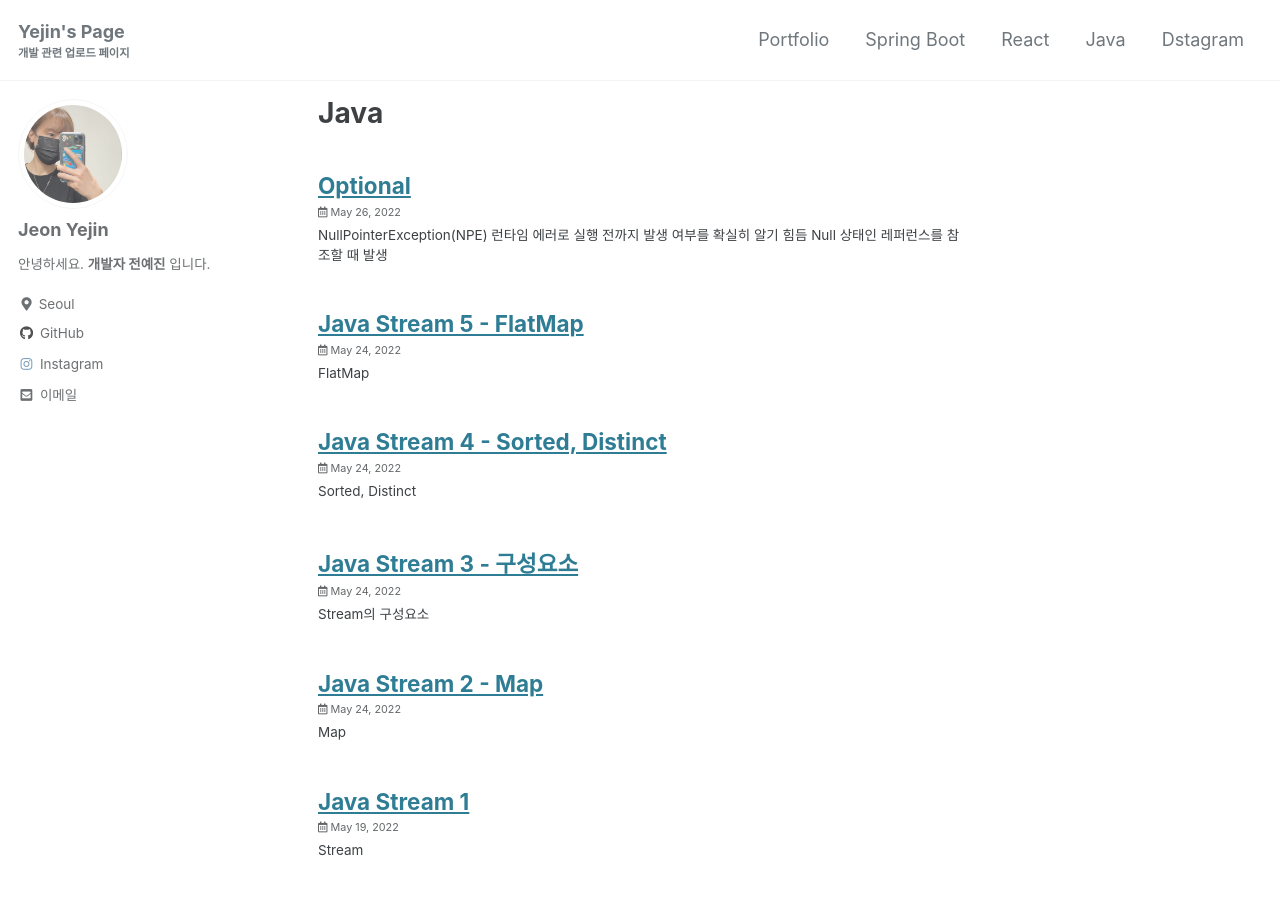
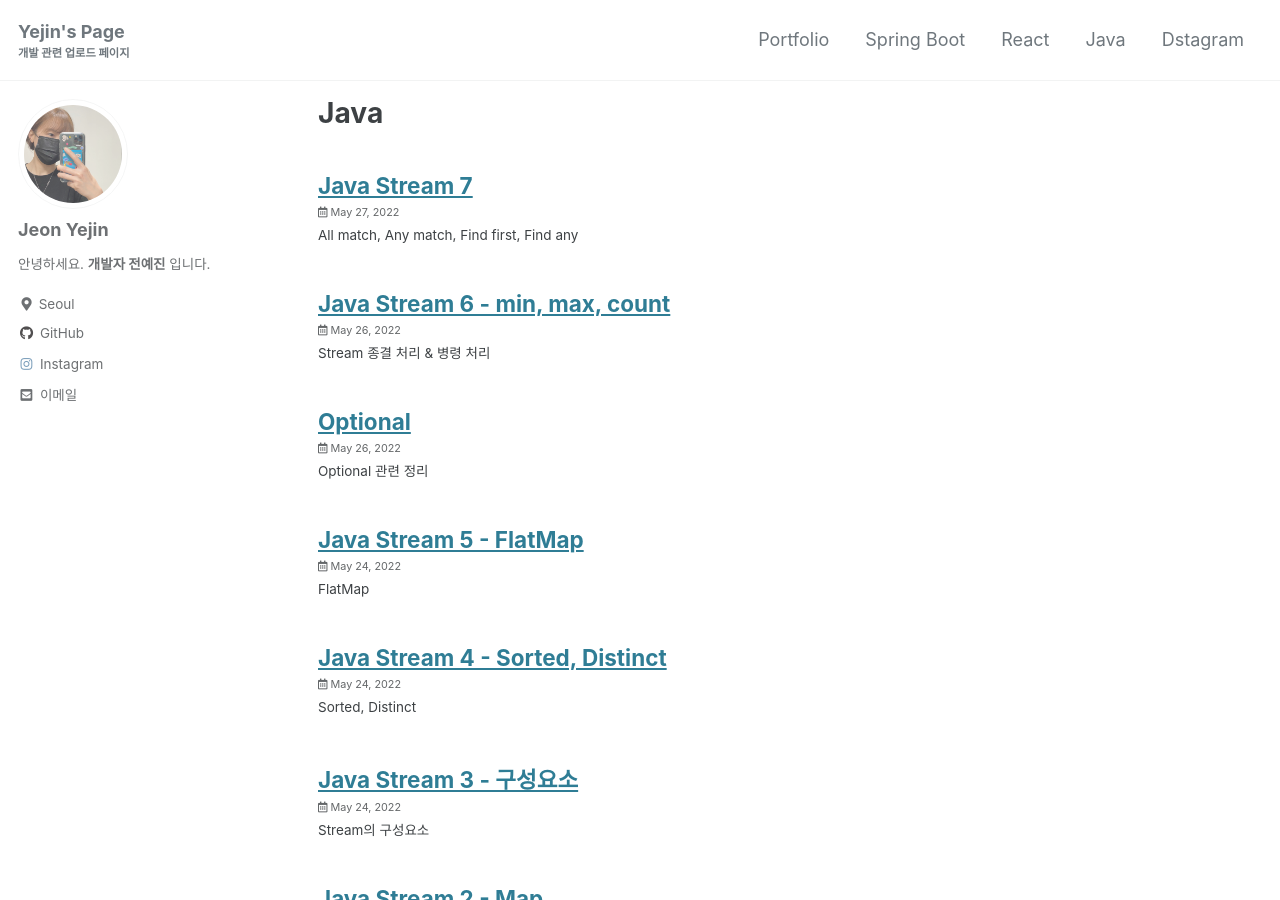
Before and after one commit to yejin-jeon-developer/git-page, a Jekyll site: the page built from _pages/categories/category-java.md, in a window 1280 px wide and 900 px high. Built offline with Jekyll 4.4.1, drawn with Linux system fonts in a browser that asks for light colours; cached includes are drawn as plain includes; part of the change alters nothing that is shown.

Commit message:
java8 stream post 추가

````diff
--- a/_posts/java/2022-05-26-java-stream-10.md
+++ b/_posts/java/2022-05-26-java-stream-10.md
@@ -1,5 +1,6 @@
 ---
 title:  "Optional"
+excerpt: "Optional 관련 정리"
 categories:
   - java
 ---
@@ -89,3 +90,34 @@ public <U> Optional<U> flatMap(Function<? super T, ? extends Optional<? extends
 ifPresent - Optional이 null이 아니라면 action 실행
 map - Optional이 null이 아니라면 mapper 적용
 flatMap - Mapper의 리턴값이 또 다른 Optional이라면 한 단계의 Optional이 되도록 Optional이 납작하게 해줌
+
+```java
+public class Chapter7S2 {
+    public static void main(String[] args) {
+        Optional<User> maybeUser = Optional.ofNullable(maybeGetUser(true));
+        maybeUser.ifPresent(System.out::println);
+
+        String userName = Optional.ofNullable(maybeGetUser(true))
+                .map(User::getId)
+                .map(id -> "the id is " + id)
+                .orElse("the id is empty"); // 여러개 연결해서 사용 가능
+
+        Optional<Optional<String>> maybeEmail = Optional.ofNullable(maybeGetUser(true))
+                .map(User::getEmailAddress);
+        Optional<String> maybeEmail2 = Optional.ofNullable(maybeGetUser(true))
+                .flatMap(User::getEmailAddress); // 1단계로 줄여줌
+        maybeEmail2.ifPresent(System.out::println);
+    }
+
+    public static User maybeGetUser(boolean returnUser) {
+        if (returnUser) {
+            return new User()
+                    .setId(1001)
+                    .setName("yejin")
+                    .setEmailAddress("jeonye@test.co.kr")
+                    .setVerified(false);
+        }
+        return null;
+    }
+}
+```
--- /dev/null
+++ b/_posts/java/2022-05-26-java-stream-11.md
@@ -0,0 +1,116 @@
+---
+title:  "Java Stream 6 - min, max, count"
+excerpt: "Stream 종결 처리 & 병령 처리"
+categories:
+  - java
+---
+### Stream 구성요소 - 종결처리
+- 종결처리를 통해 최종 결과물 도출
+- 종결처리의 실행이 필요할때 중간처리들이 비로소 실행
+
+### max, min, count
+```java
+Optional<T> max(Comparator<? super T> comparator);
+Optional<T> min(Comparator<? super T> comparator);
+long count();
+```
+max – Stream 안의 데이터 중 최대값을 반환. Stream이 비어있다면 빈 Optional을 반환.
+      Return이 Optional인 이유는 Stream이 비어있을 경우 값을 가져올 수 없기 때문.
+min – Stream 안의 데이터 중 최소값을 반환. Stream이 비어있다면 빈 Optional을 반환.
+count – Stream 안의 데이터의 개수를 반환.
+
+```java
+public class Chapter8S1 {
+      public static void main(String[] args) {
+            Optional<Integer> min = Stream.of(5, 3, 1, 43, 2).min((x, y) -> x - y);
+            System.out.println(min.get());
+
+            Stream.of(5, 3, 1, 43, 2).max(Comparator.naturalOrder())
+                    .ifPresent(System.out::println);
+
+            User user1 = new User()
+                    .setId(101)
+                    .setName("전예진")
+                    .setVerified(true)
+                    .setEmailAddress("yjjeon@naver.com");
+            User user2 = new User()
+                    .setId(102)
+                    .setName("피카츄")
+                    .setVerified(false)
+                    .setEmailAddress("pika@naver.com");
+            User user3 = new User()
+                    .setId(103)
+                    .setName("파이리")
+                    .setVerified(false)
+                    .setEmailAddress("fire@naver.com");
+            List<User> users = Arrays.asList(user1, user2, user3);
+
+            users.stream().min((u1, u2) -> u1.getName().compareTo(u2.getName()))
+                    .map(User::getName)
+                    .ifPresent(System.out::println);
+
+            long positiveIntegerCount = Stream.of(1, -4, 5, -3, 6)
+                    .filter(n -> n > 0)
+                    .count();
+            System.out.println(positiveIntegerCount);
+
+            LocalDateTime now = LocalDateTime.now(ZoneId.of("Asia/Seoul"));
+            user1.setCreatedAt(now.minusDays(2));
+            user2.setCreatedAt(now.minusHours(10));
+            user3.setCreatedAt(now.minusHours(1));
+            User user4 = new User()
+                    .setId(104)
+                    .setName("파이리")
+                    .setVerified(false)
+                    .setEmailAddress("fire@naver.com")
+                    .setCreatedAt(now.minusHours(27));
+            users = Arrays.asList(user1, user2, user3, user4);
+
+            long unVeriedUsersIn24hrs = users.stream()
+                    .filter(u -> u.getCreatedAt().isAfter(now.minusHours(24)))
+                    .filter(u -> !u.isVerified())
+                    .count();
+            System.out.println(unVeriedUsersIn24hrs);
+
+            Order order1 = new Order()
+                    .setId(1001)
+                    .setStatus(Order.OrderStatus.CREATED)
+                    .setCreatedByUserId(101)
+                    .setAmount(BigDecimal.valueOf(1000));
+            Order order2 = new Order()
+                    .setId(1002)
+                    .setStatus(Order.OrderStatus.ERROR)
+                    .setCreatedByUserId(103)
+                    .setAmount(BigDecimal.valueOf(4000));
+            Order order3 = new Order()
+                    .setId(1003)
+                    .setStatus(Order.OrderStatus.PROCESSED)
+                    .setCreatedByUserId(102)
+                    .setAmount(BigDecimal.valueOf(3000));
+            Order order4 = new Order()
+                    .setId(1004)
+                    .setStatus(Order.OrderStatus.ERROR)
+                    .setCreatedByUserId(104)
+                    .setAmount(BigDecimal.valueOf(2000));
+            Order order5 = new Order()
+                    .setId(1005)
+                    .setStatus(Order.OrderStatus.IN_PROGRESS)
+                    .setCreatedByUserId(101)
+                    .setAmount(BigDecimal.valueOf(5000));
+            List<Order> orders = Arrays.asList(order1, order2, order3, order4, order5);
+
+            BigDecimal maxErrorAmount = orders.stream()
+                    .filter(order -> order.getStatus() == Order.OrderStatus.ERROR)
+                    .map(Order::getAmount)
+                    .max(BigDecimal::compareTo)
+                    .orElse(BigDecimal.ZERO);
+            System.out.println("maxErrorAmount : " + maxErrorAmount);
+
+            Stream.of(order1, order2, order3, order4, order5)
+                    .filter(o -> o.getStatus() == Order.OrderStatus.ERROR)
+                    .max((o1, o2) -> o1.getAmount().compareTo(o2.getAmount()))
+                    .ifPresent(System.out::println);
+
+      }
+}
+```
--- /dev/null
+++ b/_posts/java/2022-05-27-java-stream-12.md
@@ -0,0 +1,103 @@
+---
+title:  "Java Stream 7"
+excerpt: "All match, Any match, Find first, Find any"
+categories:
+  - java
+---
+### All match, Any match
+```java
+boolean allMatch(Predicate<? super T> predicate);
+boolean anyMatch(Predicate<? super T> predicate);
+```
+- allMatch – Stream 안의 모든 데이터가 predicate을 만족하면 true
+- anyMatch – Stream 안의 데이터 중 하나라도 predicate을 만족하면 true
+
+```java
+public class Chapter8S2 {
+    public static void main(String[] args) {
+        List<Integer> numbers = Arrays.asList(3, -4, 2, 7, 9);
+
+        boolean allPositive = numbers.stream()
+                .allMatch(number -> number > 0);
+        System.out.println("allPositive : " + allPositive);
+
+        boolean anyNegative = numbers.stream()
+                .anyMatch(number -> number < 0);
+        System.out.println("anyNegative : " + anyNegative);
+
+        User user1 = new User()
+                .setId(101)
+                .setName("전예진")
+                .setVerified(true)
+                .setEmailAddress("yjjeon@naver.com");
+        User user2 = new User()
+                .setId(102)
+                .setName("피카츄")
+                .setVerified(false)
+                .setEmailAddress("pika@naver.com");
+        User user3 = new User()
+                .setId(103)
+                .setName("파이리")
+                .setVerified(false)
+                .setEmailAddress("fire@naver.com");
+        List<User> users = Arrays.asList(user1, user2, user3);
+
+        boolean allUserVerified = users.stream()
+                .allMatch(user -> user.isVerified());
+        System.out.println("allUserVerified : " + allUserVerified);
+
+        Order order1 = new Order()
+                .setId(1001)
+                .setStatus(Order.OrderStatus.CREATED)
+                .setCreatedByUserId(101)
+                .setAmount(BigDecimal.valueOf(1000));
+        Order order2 = new Order()
+                .setId(1002)
+                .setStatus(Order.OrderStatus.ERROR)
+                .setCreatedByUserId(103)
+                .setAmount(BigDecimal.valueOf(4000));
+        Order order3 = new Order()
+                .setId(1003)
+                .setStatus(Order.OrderStatus.PROCESSED)
+                .setCreatedByUserId(102)
+                .setAmount(BigDecimal.valueOf(3000));
+        Order order4 = new Order()
+                .setId(1004)
+                .setStatus(Order.OrderStatus.ERROR)
+                .setCreatedByUserId(104)
+                .setAmount(BigDecimal.valueOf(2000));
+        Order order5 = new Order()
+                .setId(1005)
+                .setStatus(Order.OrderStatus.IN_PROGRESS)
+                .setCreatedByUserId(101)
+                .setAmount(BigDecimal.valueOf(5000));
+        List<Order> orders = Arrays.asList(order1, order2, order3, order4, order5);
+
+        boolean isAnyErrorOrder = orders.stream()
+                .anyMatch(order -> order.getStatus() == Order.OrderStatus.ERROR);
+        System.out.println("anyErrorOrder : " +  isAnyErrorOrder);
+    }
+}
+```
+### find First / Find Any
+```
+Optional<T> findFirst();
+Optional<T> findAny();
+```
+- findFirst – Stream 안의 첫번째 데이터를 반환. Stream이 비어있다면 비어있는 Optional을 반환.
+- findAny – Stream 안의 아무 데이터나 리턴. 순서가 중요하지 않고 Parallel Stream을 사용할 때 최적화를 할 수 있다. 마찬가지로 Stream이 비어있다면 빈 Optional을 반환.
+```java
+public class Chapter8S3 {
+    public static void main(String[] args) {
+        Optional<Integer> anyNegativeInteger = Stream.of(1,2,3,-4)
+                .filter(n -> n < 0)
+                .findAny();
+        System.out.println(anyNegativeInteger);
+
+        Optional<Integer> firstPositiveInteger = Stream.of(1,2,3,-4)
+                .filter(n -> n > 0)
+                .findFirst();
+        System.out.println(firstPositiveInteger);
+    }
+}
+```
````
